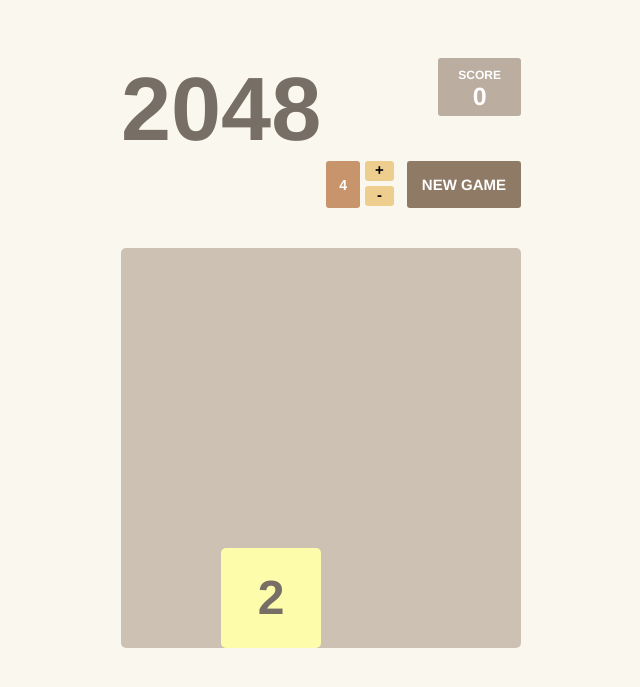
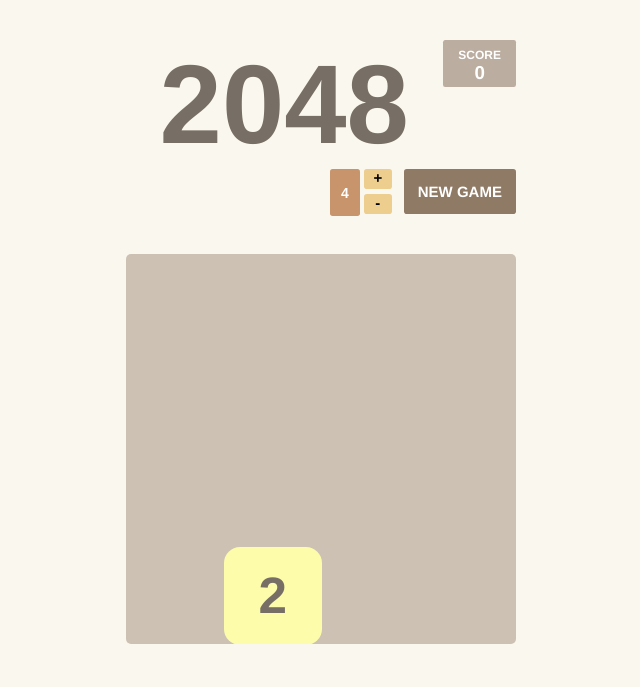
Before and after one commit to nkhuong11/Simple-2048-, a PHP site: page /index.html in a window 1280 px wide. Shown: the top 687 px of the page, without its empty margins (319-959 px from the left). Run offline with PHP 8.4, Linux system fonts and the light colour scheme.

Commit message:
2048 noob version

```diff
--- a/index.html
+++ b/index.html
@@ -21,7 +21,7 @@
         </div>
 
 
-        <div id="new-game-container">
+        <div class="new-game-container">
             <div class="game-side-container">
                 <input class="game-side" id="side" type="text" value="4" >
                 <div class="buttons-container">
@@ -30,7 +30,7 @@
                 </div>
             </div>
 
-            <div id="new-game" onclick="new_game()">NEW GAME</div>
+            <div class="new-game" onclick="new_game()">NEW GAME</div>
         </div>
 
       </div>
--- a/js/main.js
+++ b/js/main.js
@@ -35,7 +35,6 @@ function new_game() {
 
       let tile = document.createElement("DIV");
       tile.setAttribute("class", "tile");
-      //tile.setAttribute("style", "width: calc(100%/" + GAME_SIDE + ");font-size: calc(100vmin/" + (GAME_SIDE + 8) + " - 10px)");
 
       tile_wrapper.appendChild(tile);
       grid_row.appendChild(tile_wrapper);
@@ -366,34 +365,27 @@ window.onkeydown = function(event){
 
 window.onload = function(){
   var devicePixelRatio = window.devicePixelRatio;
-  var screen_height = window.screen.height * devicePixelRatio;
-  var screen_width = window.screen.width * devicePixelRatio;
-
+  var screen_height = (window.screen.height/16) * devicePixelRatio ;
+  var screen_width = (window.screen.width/16) * devicePixelRatio ;
 
   var menu_element = document.getElementById("menu");
   var grid_container = document.getElementById("grid-container");
   if (screen_height < screen_width) {
-    grid_container.style.height = (screen_height * 0.70) + "px";
+    actual_width = (screen_height * 0.65) + "em";
+    grid_container.style.height = actual_width
+    grid_container.style.width = actual_width
+    menu_element.style.width = actual_width
+    // grid_container.style.height = "67.5em";
+    // grid_container.style.width = grid_container.style.height;
+  } else {
+    actual_width = (screen_height * 0.90) + "em";
+    grid_container.style.height = (screen_width * 0.90) + "em";
     grid_container.style.width = grid_container.style.height;
-  } else {
-    grid_container.style.height = (screen_width * 0.90) + "px";
-    grid_container.style.width = grid_container.style.height;
+    menu_element.style.width = actual_width
   }
 
   grid_container.addEventListener('touchstart',touchStart,{passive : true});
   grid_container.addEventListener('touchend',touchEnd,{passive : true});
 
-  var offset = 10 * devicePixelRatio;
-  var min = (Math.min(grid_container.offsetHeight, grid_container.offsetWidth) - (offset * 2));
-  console.log(grid_container.offsetHeight, grid_container.offsetWidth);
-
-  menu_element.style.left = "calc((100% - " + min + "px)/2)";
-  menu_element.style.top = "calc((100% - " + min + "px)/2 - " + offset + "px)";
-  menu_element.style.width = min + "px";
-
-  grid_container.style.top = "calc((100% - " + min + "px)/2 + " + offset + "px)";
-  grid_container.style.left = "calc((100% - " + min + "px)/2)";
-  grid_container.style.height = min + "px";
-  grid_container.style.width = min + "px"
   new_game();
 };
--- a/style/main.css
+++ b/style/main.css
@@ -24,14 +24,16 @@ div {
 
 .game-title {
   color: #776e65;
-  font-size: 90px;
+  font-size: 7em;
   font-weight: bold;
+  margin-left: 0.3em;
+
 }
 
 #menu {
   display: flex;
   flex-direction: column;
-  padding: 50px 0px 0px;
+  padding: 2em 0em 0em;
   background-color: transparent;
   z-index: 100;
 }
@@ -45,19 +47,19 @@ div {
 #score {
   display: flex;
   flex-direction: column;
-  padding: 10px 20px 5px 20px;
+  padding: 0.625em 1.250em 0.313em 1.250em;
   font-size: 12px;
   font-weight: bold;
   color: white;
   background: #bbada0;
-  border-radius: 3px;
+  border-radius: 0.188em;
   max-width: 50vw;
   justify-content: center;
   align-items: center;
 }
 
 .main-score {
-  font-size: 25px;
+  font-size: 1.563em;
   font-weight: 800;
 }
 
@@ -70,12 +72,12 @@ div {
   -moz-animation-fill-mode: both;
 }
 
-#new-game-container {
+.new-game-container {
   display: flex;
   margin-left: auto;
   /* float: right; */
   text-align: right;
-  padding-bottom: 40px;
+  padding-bottom: 2.500em;
 
 
   /*justify-content: space-between;
@@ -87,22 +89,33 @@ div {
   font-size: 17px; */
 }
 
-#new-game {
+.new-game {
   background-color: #8f7a66;
-  border-radius: 3px;
-  padding: 15px;
-  margin-left: 18px;
+  border-radius: 0.188em;
+  padding: 0.938em;
+  margin-left: 1.125em;
   display: flex;
-  font-size: 15px;
+  font-size: 0.938em;
   font-weight: 600;
   color: white;
   cursor: pointer;
+  transition: 0.2s;
 }
+
+.new-game:hover {
+  background-color: #a18551;
+}
+
+.new-game:active {
+  background-color: #8f7a66;
+  transform: scale(1.2);
+}
+
 
 .game-side-container {
   display: flex;
   flex-direction: row;
-  height: 45px;
+  height: 2.813em;
 }
 
 .buttons-container {
@@ -116,18 +129,19 @@ div {
 }
 
 .button {
-  padding: 0 5px;
+  padding: 0 0.313em;
   width: 100%;
   height: 45%;
-  font-size: 15px;
+  font-size: 0.938em;
   font-weight: 600;
   justify-content: center;
   align-items: center;
   text-align: center;
   vertical-align: middle;
-  border-radius: 3px;
+  border-radius: 0.188em;
   background: #edce8e;
   cursor: pointer;
+  transition: 0.2s;
 }
 
 .button:hover {
@@ -136,6 +150,7 @@ div {
 
 .button:active {
   background: #edce8e;
+  transform: scale(1.2);
 }
 
 
@@ -143,18 +158,18 @@ div {
 
 .game-side {
   display: flex;
-  width: 30px;
+  width: 1.875em;
   height: 100%;
   font-weight: 600;
-  border-radius: 3px;
+  border-radius: 0.188em;
   outline: none;
   border:0;
-  font-size: 14px;
+  font-size: 0.875em;
   background-color: #c7946b;
   color: white;
   text-align: center;
   vertical-align: middle;
-  margin-right: 10px;
+  margin-right: 0.625em;
 
 }
 
@@ -176,7 +191,7 @@ div {
   position: relative;
   background-color:#CDC1B4;
   line-height: 0;
-  border-radius: 5px;
+  border-radius: 0.313em;
   z-index: 100;
 }
 
@@ -199,12 +214,12 @@ div {
 }
 
 .tile {
-  font-size: 300%;
+  font-size: 4vw;
   font-weight: 600;
   display:flex;
   height: 100%;
   width: 100%;
-  border-radius: 5px;
+  border-radius: 0.313em;
   color: #776e65;;
   align-items: center;
   align-content: center;
```
